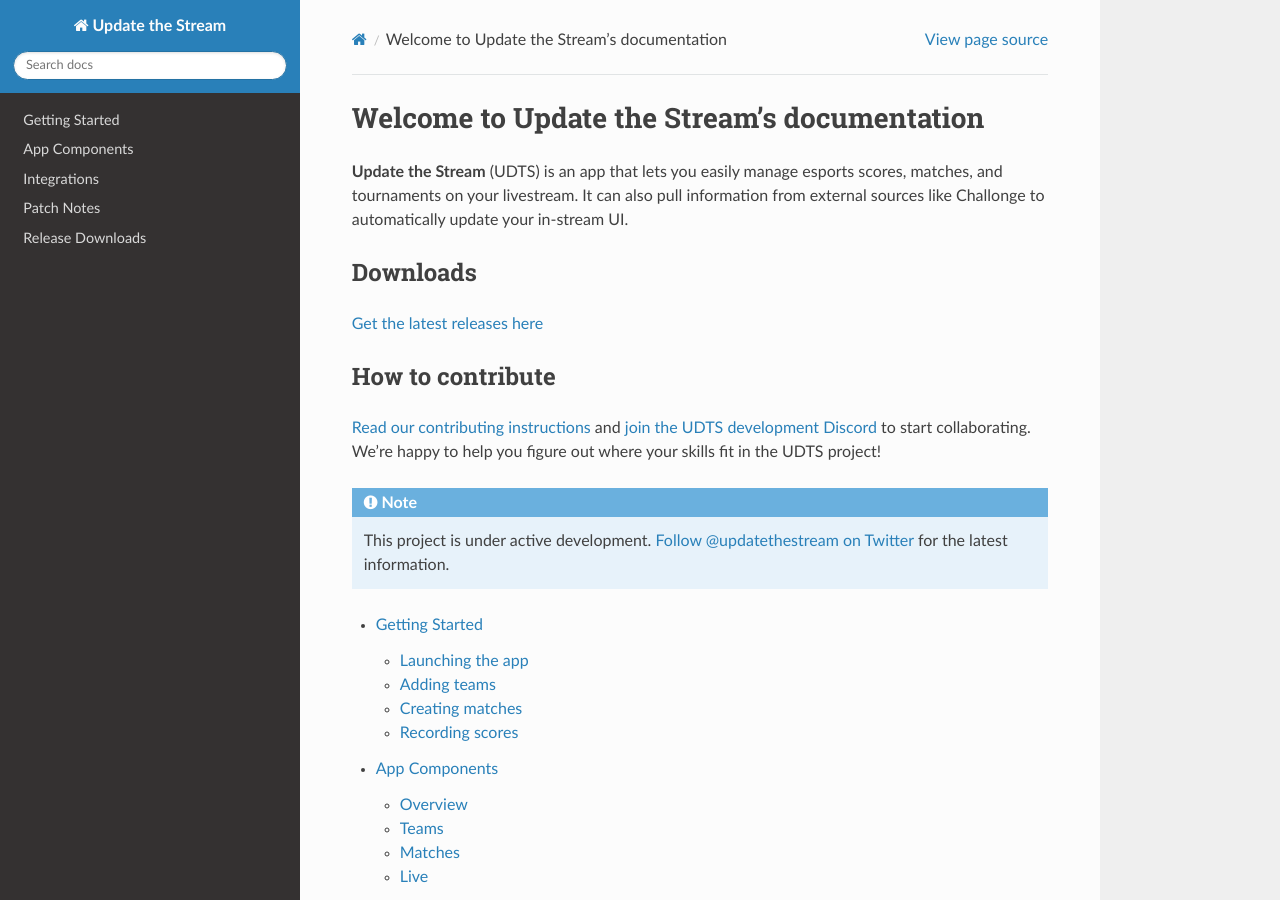
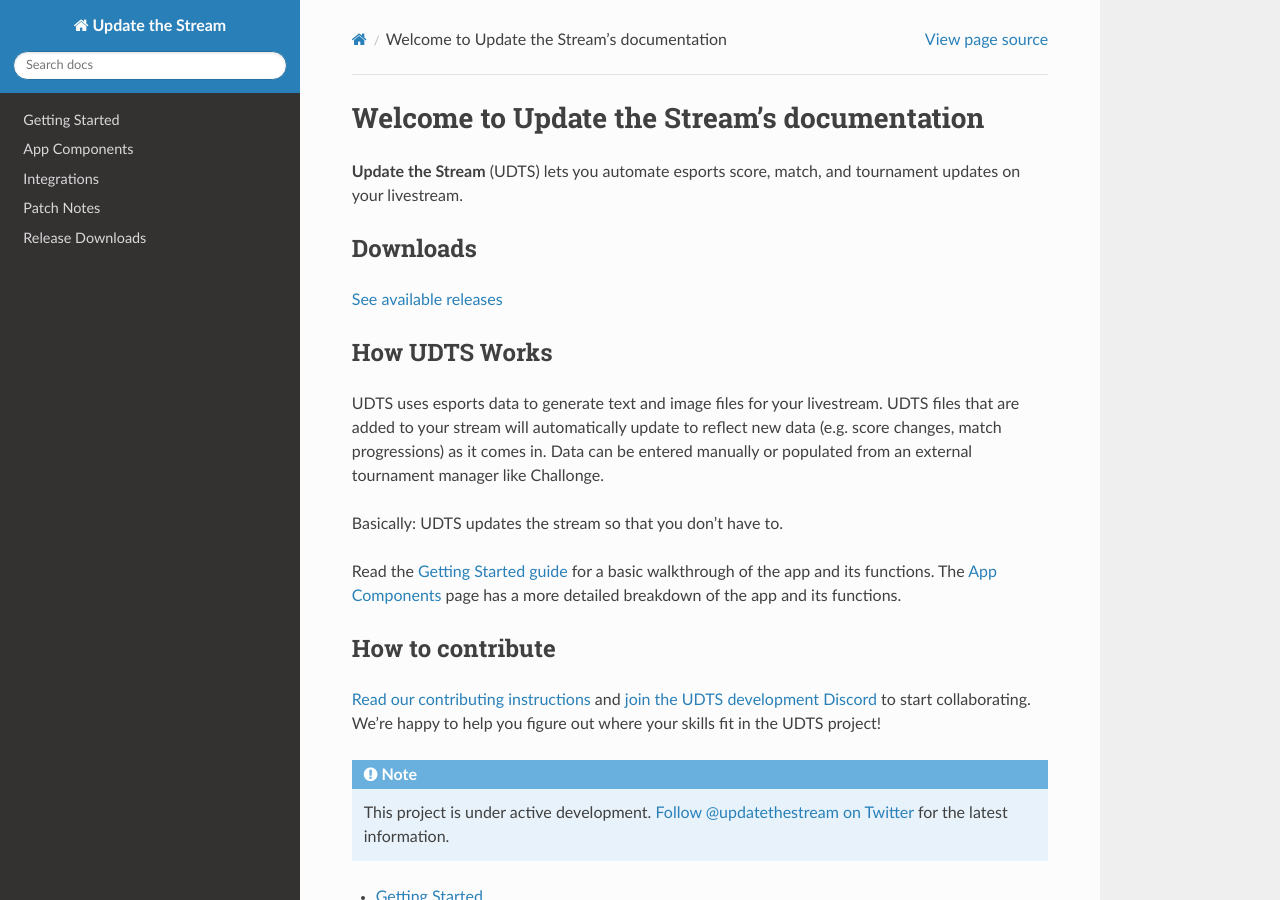
Before and after one commit to chhopsky/udts-readthedocs, a Sphinx documentation site: the page built from docs/source/index.rst, in a window 1280 px wide and 900 px high. Built offline with Sphinx 7.4.7 and the Read the Docs theme 2.0.0, drawn with Linux system fonts in a browser that asks for light colours.

Commit message:
Dumping in-progress stuff so I can use my desktop

```diff
--- a/docs/source/index.rst
+++ b/docs/source/index.rst
@@ -7,12 +7,21 @@
 Welcome to Update the Stream's documentation
 ############################################
 
-**Update the Stream** (UDTS) is an app that lets you easily manage esports scores, matches, and tournaments on your livestream. It can also pull information from external sources like Challonge to automatically update your in-stream UI.
+**Update the Stream** (UDTS) lets you automate esports score, match, and tournament updates on your livestream.
 
 *********
 Downloads
 *********
-:doc:`Get the latest releases here </releases>`
+:doc:`See available releases </releases>`
+
+**************
+How UDTS Works
+**************
+UDTS uses esports data to generate text and image files for your livestream. UDTS files that are added to your stream will automatically update to reflect new data (e.g. score changes, match progressions) as it comes in. Data can be entered manually or populated from an external tournament manager like Challonge.
+
+Basically: UDTS updates the stream so that you don't have to.
+
+Read the :doc:`Getting Started guide </intro>` for a basic walkthrough of the app and its functions. The :doc:`App Components </components>` page has a more detailed breakdown of the app and its functions.
 
 *****************
 How to contribute
--- a/docs/source/intro.rst
+++ b/docs/source/intro.rst
@@ -15,6 +15,7 @@
 Adding teams
 ************
 
+
 ****************
 Creating matches
 ****************
@@ -22,3 +23,5 @@
 ****************
 Recording scores
 ****************
+
+*****
```
Also changed, not shown: 5 other files.
